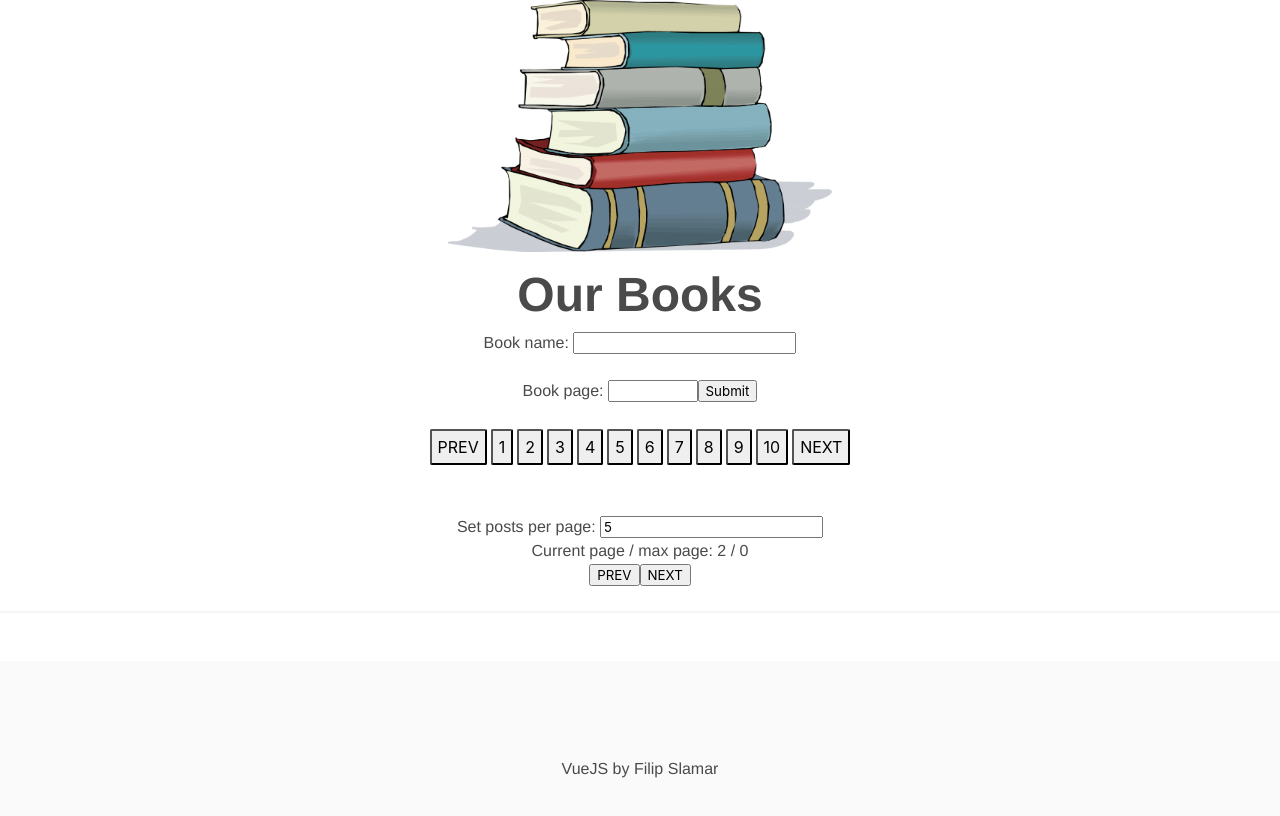
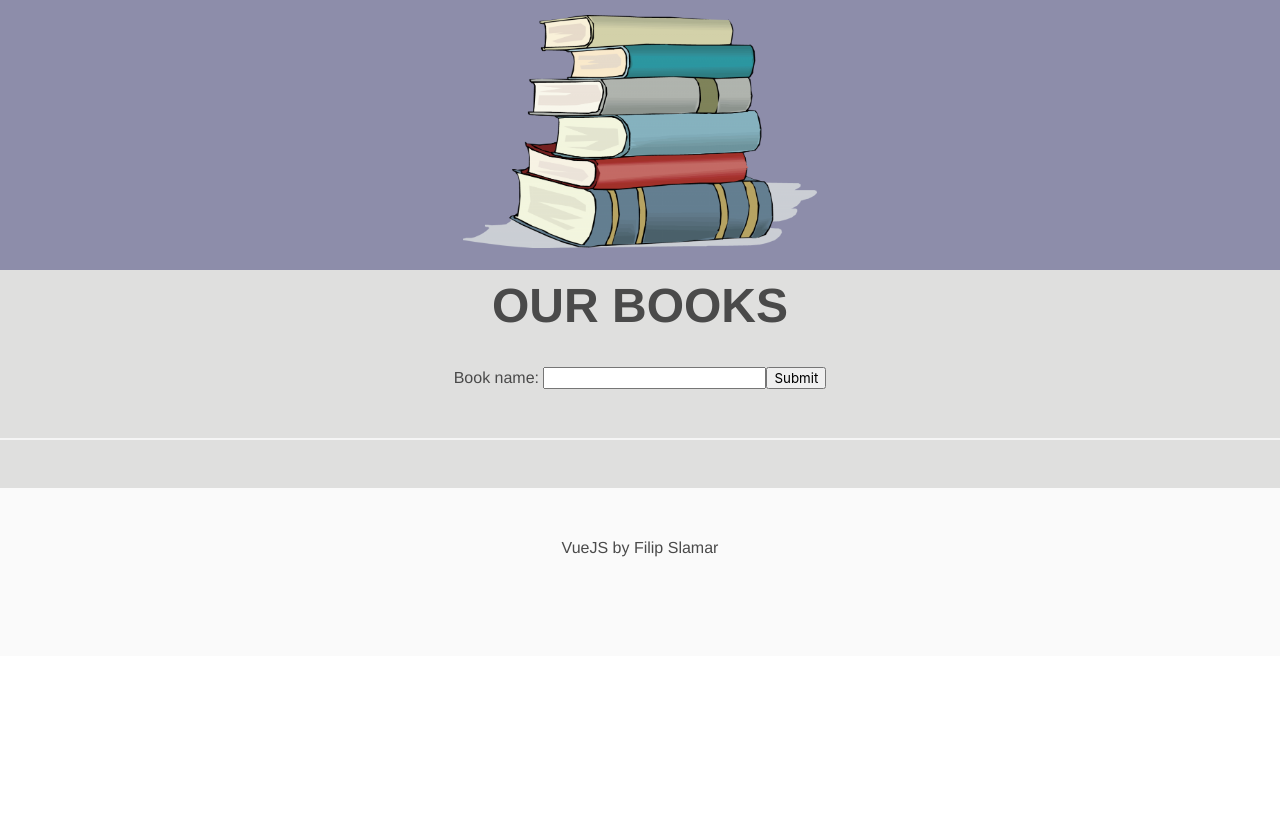
Before and after one commit to Vaynil/intern-task, a Vue app: page /#/pretragaKnjiga in a window 1280 px wide. Shown: the top 816 px of the page. Built offline with nearby package versions, Linux system fonts and the light colour scheme.

Commit message:
Dodana paginacija

```diff
--- a/package.json
+++ b/package.json
@@ -1,5 +1,5 @@
 {
-  "name": "vue-pwa-class-starter",
+  "name": "vjezba",
   "version": "0.1.0",
   "private": true,
   "scripts": {
--- a/src/App.vue
+++ b/src/App.vue
@@ -3,7 +3,7 @@
     <img alt="naslovna logo" src="./assets/book.png" />
     <PretragaKnjiga />
     <footer class="footer">
-      <div class="footer">
+      <div id="footer">
         <p>VueJS by Filip Slamar</p>
       </div>
     </footer>
@@ -25,6 +25,7 @@ export default {
   font-family: Avenir, Helvetica, Arial, sans-serif;
   margin: 0 auto;
   text-align: center;
+  background-color: #8D8DAA;
 }
 
 .naslov {
@@ -33,19 +34,12 @@ export default {
 }
 
 .footer {
-  background: #d1d1d1;
+  background-color: #F7F5F2;
   max-height: 200px;
-}
-
-a {
-  font-weight: bold;
-  padding: 30px;
-  &.router-link-exact-active {
-    color: #d18484;
-  }
 }
 
 img {
   width: 30%;
+  padding: 15px;
 }
 </style>
--- a/src/components/PretragaKnjiga.vue
+++ b/src/components/PretragaKnjiga.vue
@@ -1,29 +1,22 @@
 <template>
   <div class="knjige">
-    <div class="naslov">Our Books</div>
+    <div class="naslov">OUR BOOKS</div>
+    <br />
     <section>
       <form @submit.prevent="getData">
-        <label>Book name: <input type="search" v-model="query" /> <br /><br /></label>
-        <label>Book page: <input class="brojKnjiga" v-model="page" type="text" /></label>
-        <input type="submit" />
+        <label>Book name: <input type="search" v-model="query" /></label>
+        <input type="submit" @click="isShowing ^= true"/>
       </form>
     </section>
+    <br /><hr />
+    <div v-show="isShowing">
+    Current / Max: {{ page }} / {{ Math.ceil(total / 10) }}<br />
+    <button class="button" v-if="page > 1" @click="setCurrentPage(-1)">PREV</button>
+    <button class="button" v-if="page < total / 10" @click="setCurrentPage(1)">NEXT</button><br />
+    </div>
     <br />
-    <div class="pagination-row">
-      <button class="pagination-button">PREV</button>
-      <span v-for="(item,index) in new Array(10)" :key="index">
-        <button class="pagination-button" @click="pageNumber = index + 1">{{index +1}}</button>
-      </span>
-      <button class="pagination-button">NEXT</button>
-    </div>
-    <br /><br />
-    <label>Set posts per page: <input v-model="postsPerPage" type="text"/></label><br/>
-    Current page / max page: {{ currentPage }} / {{ Math.ceil(list.length / postsPerPage) }}<br />
-    <button @click="setCurrentPage(-1)">PREV</button>
-    <button @click="setCurrentPage(1)">NEXT</button><br />
-    <hr /><br />
-    <table class="tablica" border="1px">
-      <tr v-for="item in listaKnjiga" v-bind:key="item.id">
+    <table class="tablica" border="2px solid">
+      <tr v-for="item in list" v-bind:key="item.id">
         <td>{{ item.title }}</td>
         <td>{{ item.subtitle }}</td>
         <td>{{ item.isbn13 }}</td>
@@ -37,71 +30,52 @@
 import Vue from "vue";
 import axios from "axios";
 import VueAxios from "vue-axios";
-
+import JwPagination from 'jw-vue-pagination';
+Vue.component('jw-pagination', JwPagination);
 Vue.use(VueAxios, axios);
 export default {
   name: "PretragaKnjiga",
   data() {
     return {
       query: null,
-      page: null,
+      page: 1,
       list: [],
+      total: Number(),
       stranica:[],
-      currentPage: 2,
-      postsPerPage: 5,
+      isShowing:false
     };
-  },
-  computed: {
-    listaKnjiga() {
-      return this.list.slice(
-        (this.currentPage - 1) * this.postsPerPage,
-        this.currentPage * this.postsPerPage
-      );
-    },
   },
   methods: {
     async getData() {
       await axios
         .get(`https://api.itbook.store/1.0/search/${this.query}/${this.page}`)
         .then((resp) => {
+          console.log(resp);
           this.list = resp.data.books;
+          this.total = resp.data.total;
           console.log(resp.data.books);
+          console.log(resp.data.total);
         });
     },
     setCurrentPage(direction) {
-      if (direction === -1 && this.currentPage > 1) {
-        this.currentPage -= 1;
+      if (direction === -1 && this.page > 1) {
+        this.page -= 1;
       } else if (
         direction === 1 &&
-        this.currentPage < this.list.length / this.postsPerPage
+        this.page < this.total / 10
       ) {
-        this.currentPage += 1;
+        this.page += 1;
       }
-    },
+      this.getData();
+    }
   },
 };
 </script>
 
 <style scoped lang="scss">
-.pagination-button{
-  padding: 6px;
-  margin: 2px;
-  border-radius: 2px;
-  font-size: 1em;
-  cursor:pointer;
-}
-.tekst {
-  overflow: hidden;
-  padding: 20px;
-  background: #ebe1a9;
-  border-radius: 5px;
-  max-width: 600px;
-  margin: 0 auto;
-  text-align: center;
-}
-
 .knjige{
   width:100%;
+  background-color: #DFDFDE;
 }
 .brojKnjiga{
   width:7%;
@@ -119,13 +93,33 @@ export default {
   width: 100%;
 }
 
+table tr:nth-child(odd) {
+  background-color: #F7F5F2;
+}
+
+table tr:nth-child(even) {
+  background-color: #F56D91;
+}
+
+
 p {
   margin-top: 20px;
 }
 
 .button {
-  background-color: #d18484;
-  color: black;
+  display: inline-block;
+  outline: none;
+  cursor: pointer;
+  font-weight: 600;
+  border-radius: 3px;
+  padding: 12px 24px;
+  border: 0;
+  color: #F56D91;
+  background: #F7F5F2;
+  line-height: 1.15;
+  font-size: 16px;
 }
 
+
+
 </style>
```
